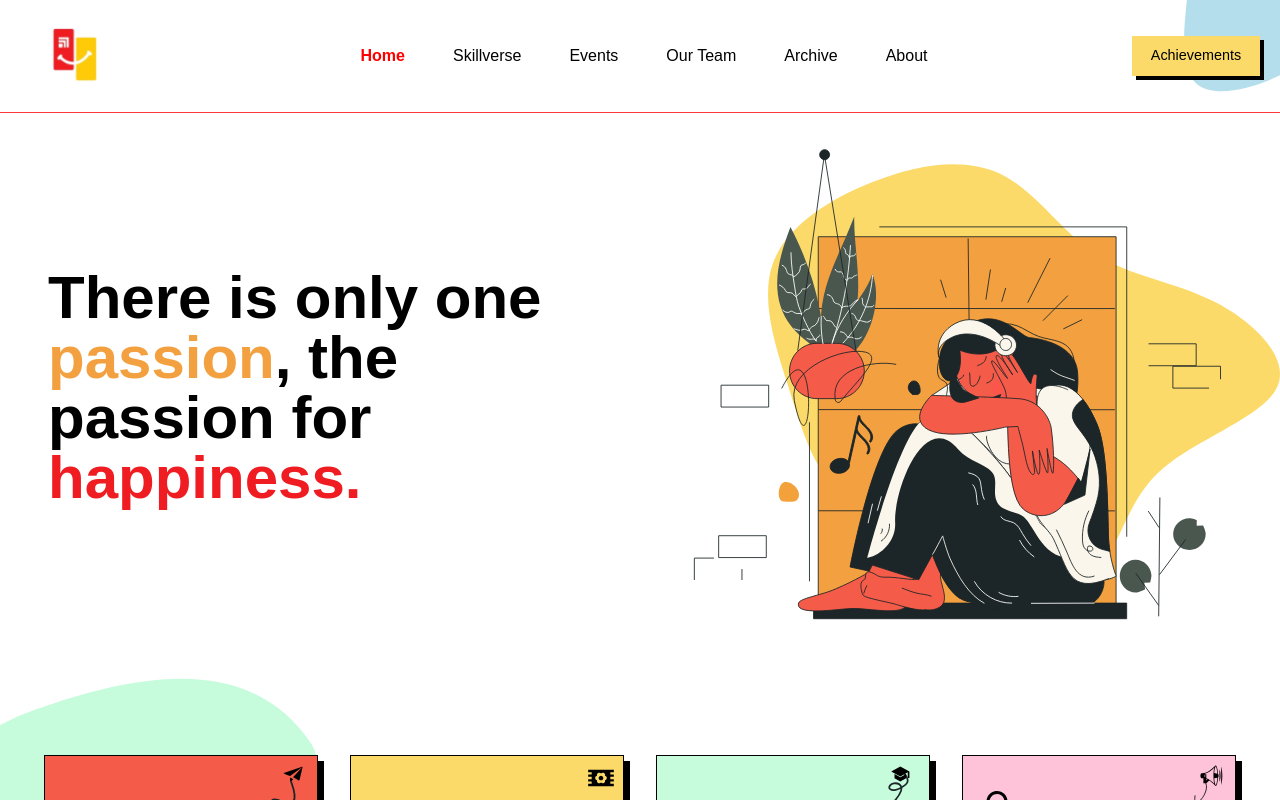
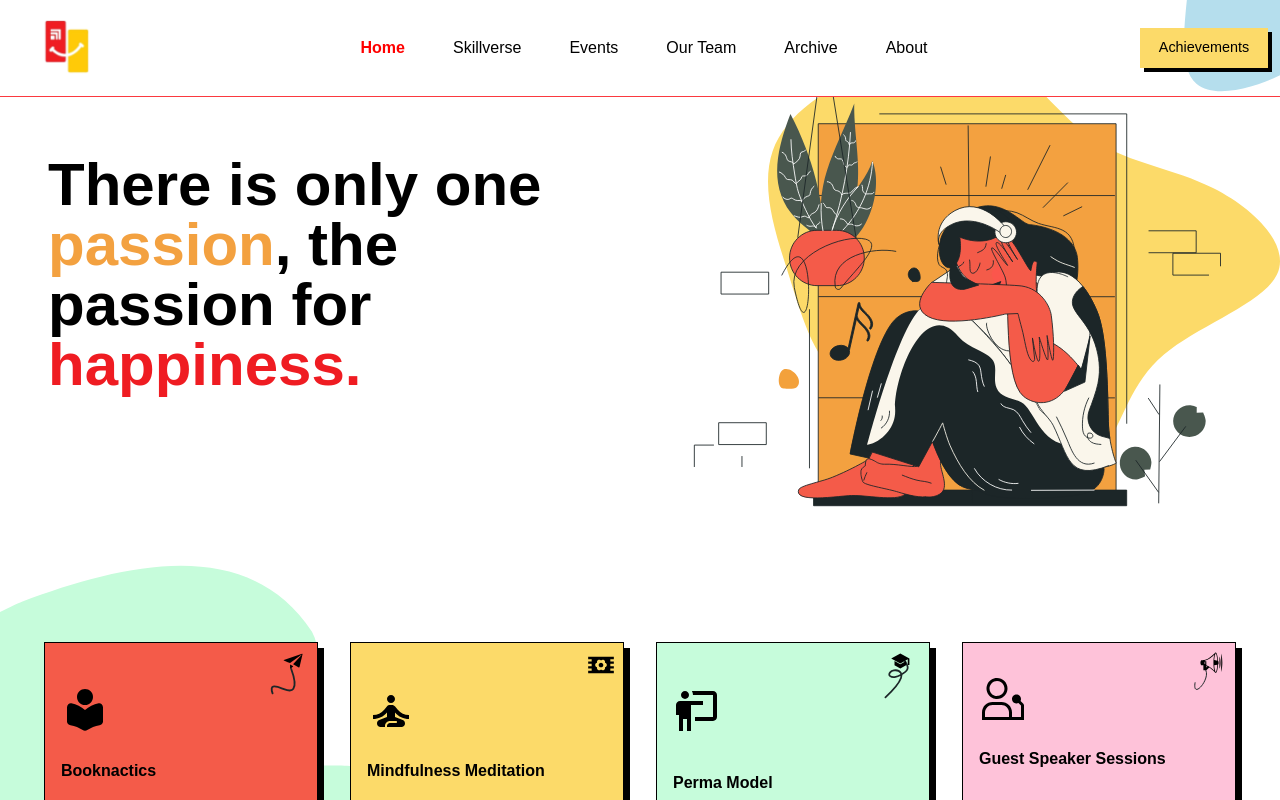
Before and after one commit to vishnubansal001/Happiness-center, a React (Create React App) app: page / in a window 1280 px wide. Shown: the top 800 px of the page. Built offline with nearby package versions, Linux system fonts and the light colour scheme; no server answers; the database is empty; a web font is replaced by a local one; what tailwindcss-debug-screens would draw is missing.

Commit message:
update:navbar made static

```diff
--- a/src/component/Header.js
+++ b/src/component/Header.js
@@ -20,8 +20,8 @@ export default function Header() {
 
   return (
     <React.Fragment>
-      <header className="border-b border-[#fb393f]">
-        <nav className="relative px-4 py-4 flex justify-between items-center">
+      <header className="border-b border-[#fb393f] fixed w-full bg-white z-[1000]">
+        <nav className="relative px-2 py-2 flex justify-between items-center">
           <NavLink
             to="/"
             style={({ isActive }) => ({
```
